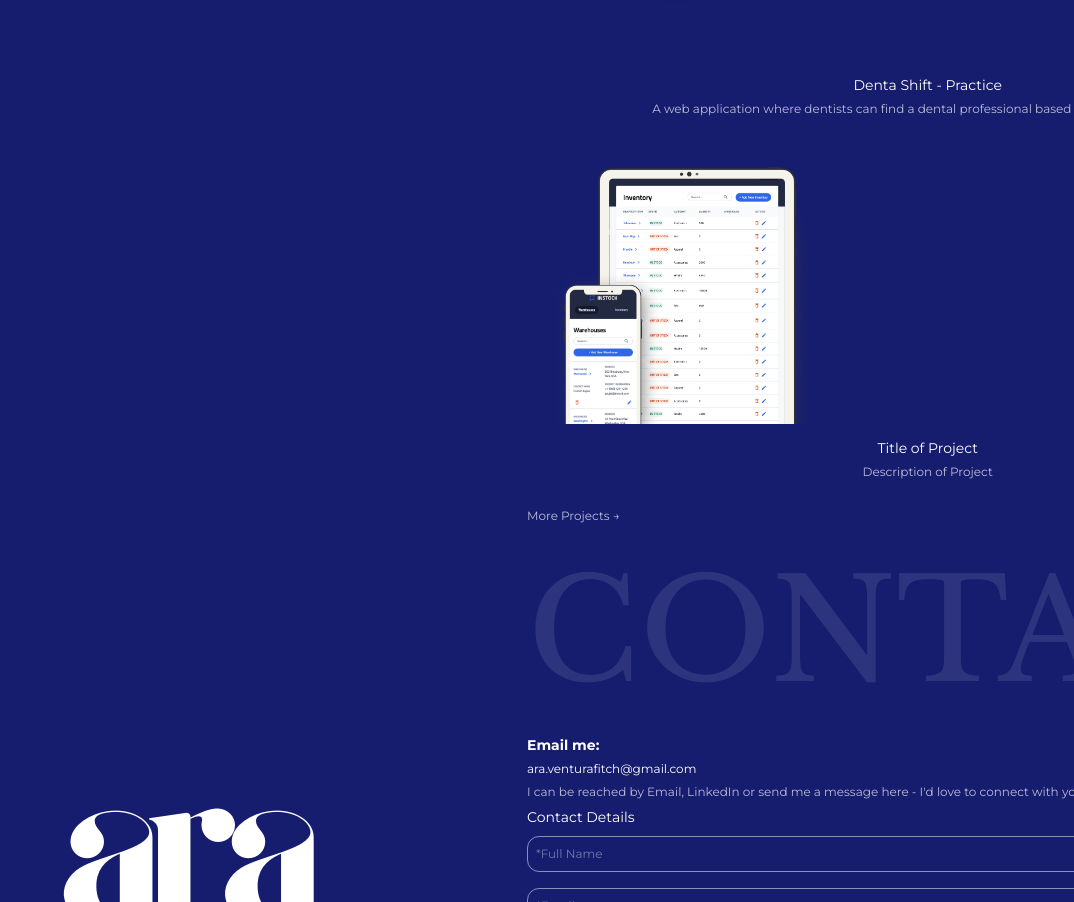
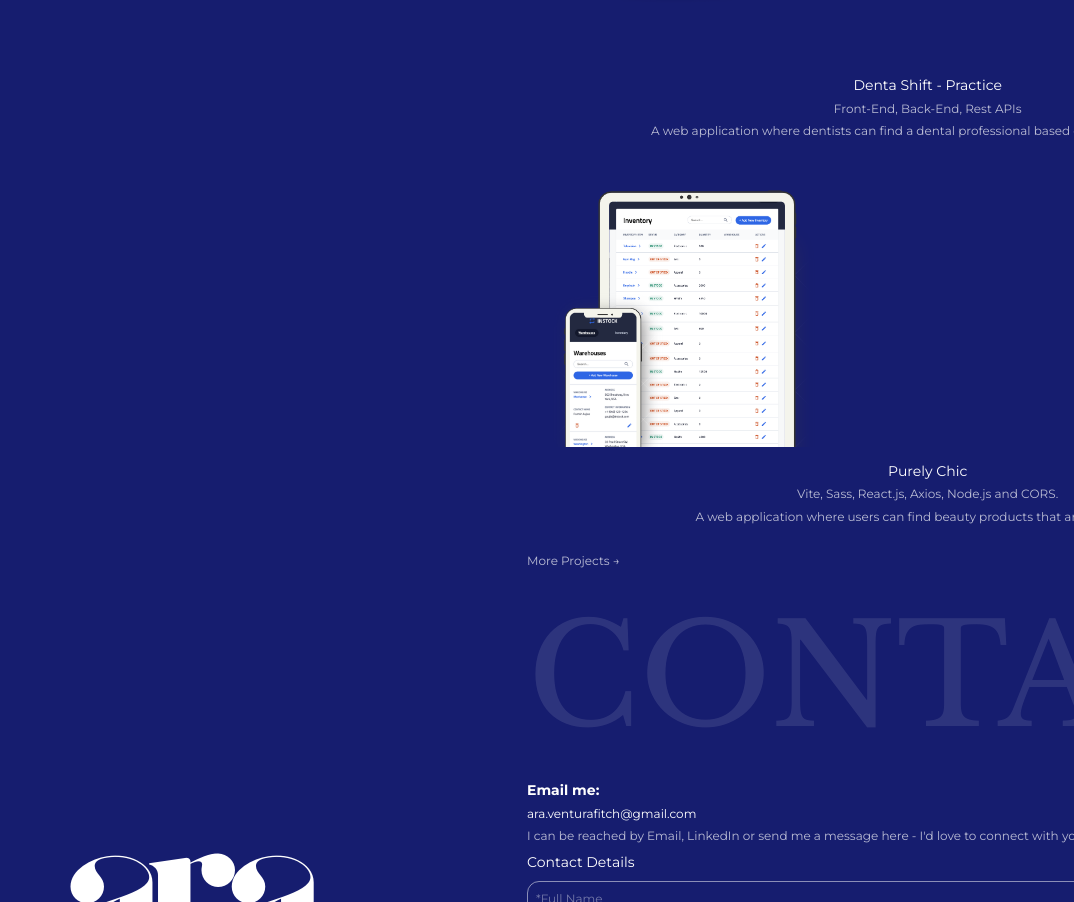
Before and after one commit to Araventura/portfolio-ara-ventura, a React (Vite) app: page / in a window 1280 px wide. Shown: the part 1269-2171 px from the top of the page, without its empty margins (206-1280 px from the left). Built offline with nearby package versions, Linux system fonts and the light colour scheme.

Commit message:
add image and description of purely chic

```diff
--- a/src/pages/Home/Home.jsx
+++ b/src/pages/Home/Home.jsx
@@ -78,8 +78,11 @@ function Home() {
               <div className="home__list-wrapper">
                 <h3 className="home__list-title">Denta Shift - Practice</h3>
                 <h4 className="home__list-description">
+                  Front-End, Back-End, Rest APIs
+                </h4>
+                <h4 className="home__list-description">
                   A web application where dentists can find a dental
-                  professional based on their offices needs
+                  professional based on their offices needs.
                 </h4>
               </div>
             </li>
@@ -90,9 +93,13 @@ function Home() {
                 alt="A mobile and tablet simulation"
               />
               <div className="home__list-wrapper">
-                <h3 className="home__list-title">Title of Project</h3>
+                <h3 className="home__list-title">Purely Chic</h3>
                 <h4 className="home__list-description">
-                  Description of Project
+                  Vite, Sass, React.js, Axios, Node.js and CORS.
+                </h4>
+                <h4 className="home__list-description">
+                  A web application where users can find beauty products that
+                  are eco-friendly.
                 </h4>
               </div>
             </li>
```
Also changed, not shown: src/assets/images/coming-soon.png (deleted), src/assets/images/purelyChic.png (added).
